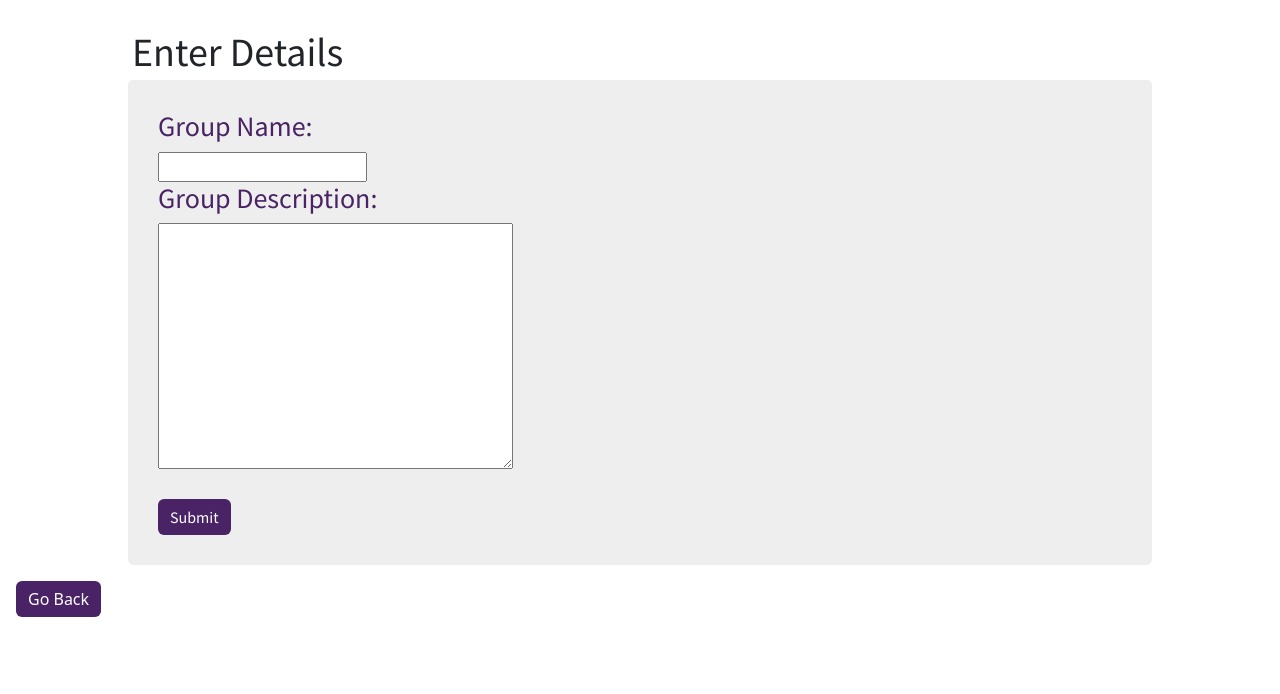
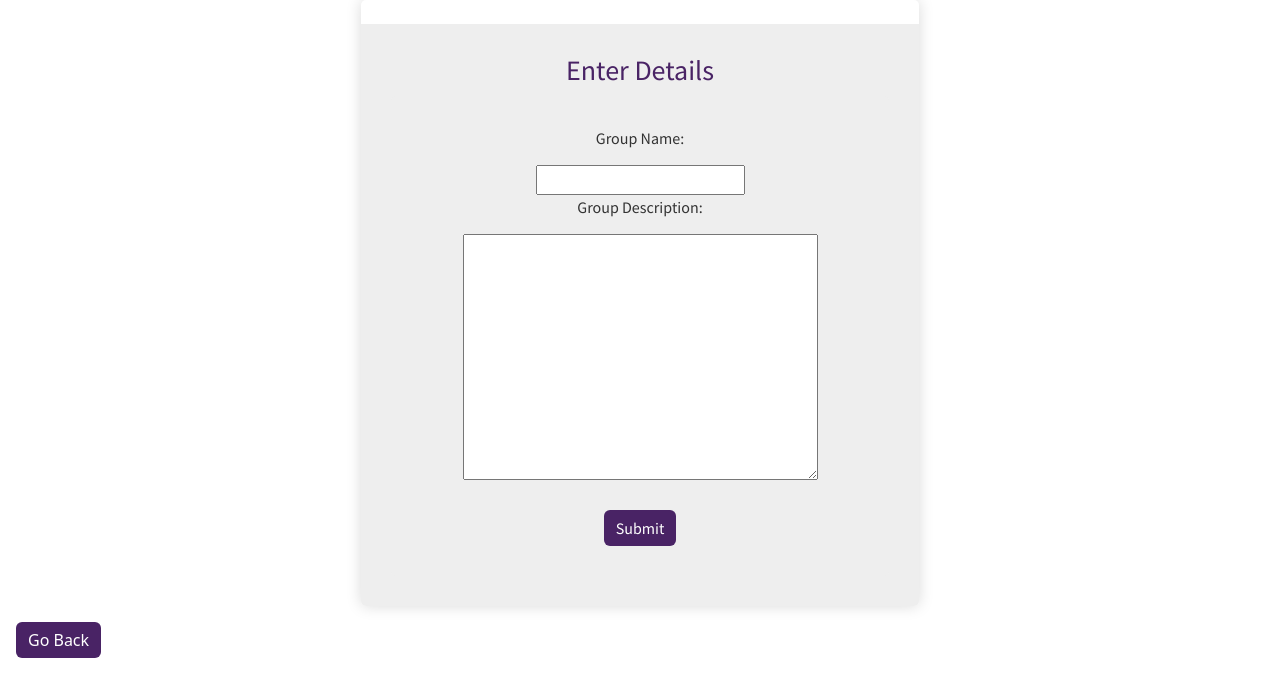
Before and after one commit to bradleypeterson/Server_Manager, a Django app: template Server_Manager/group/templates/group/createGroup.html in a window 1280 px wide. Shown: the part 106-800 px from the top of the page. Run offline with Django 4.2, Linux system fonts and the light colour scheme; the template is opened without the code that fills it: values that come from a table or form of the project are taken from there, others are empty.

```diff
--- a/Server_Manager/Server_Manager/urls.py
+++ b/Server_Manager/Server_Manager/urls.py
@@ -24,7 +24,7 @@ from courses.views import createCourse
 from courses.views import destroy
 from courses.views import update
 from project.views import createProject, updateProject, projectDetail, deleteProject
-from group.views import createGroup, editGroup, destroyGroup, groupDetail, updateGroup, generateUser, deleteCredentials
+from group.views import *
 
 from user import views as user_views
 
@@ -61,5 +61,6 @@ urlpatterns = [
     path('createproject/<int:id>', createProject, name='createProject'),
     path('deleteproject/<int:id>', deleteProject, name="deleteProject"),
     path('updateproject/<int:id>', updateProject, name="updateProject"),
+    path('studentLogin', studentLogin, name="studentLogin"),
 
 ]
--- a/Server_Manager/courses/templates/courses/detail.html
+++ b/Server_Manager/courses/templates/courses/detail.html
@@ -56,7 +56,7 @@
                         <br>
                         <a href="{% url 'editGroup' group.id %}" class="btn btn-outline-primary btn-sm">Edit</span></a>
                         |
-                        <a href="{% url 'deleteGroup' group.id %}" class="btn btn-outline-primary btn-sm"
+                        <a href="{% url 'deleteGroup' group.id %}" class="btn btn-outline-danger btn-sm"
                            onclick="alert('Course Successfully Deleted')">Delete</a>
                         </p>
                     </div>
--- a/Server_Manager/group/templates/group/createGroup.html
+++ b/Server_Manager/group/templates/group/createGroup.html
@@ -1,26 +1,26 @@
 
 {% extends 'base.html' %}
 {% block body %}
-<form method="POST" action="{% url 'createGroup' course.id %}">
+<div class="container text-center">
+<form method="POST" class="course-form" action="{% url 'createGroup' course.id %}">
         {% csrf_token %}
 <br>
-    <div class="model-display">
-        <h1 class=" display-6 m-1">
-        Enter Details
-        </h1>
+
+    <div class="course-form__content">
+            <h3 class="course-header">Enter Details</h3>
         <div class="model-display__content">
-            <h3 class="course-header">Group Name:</h3>
+            <div class="course-form__header">Group Name:</div>
             {{ form.groupName }}
             <br>
 
-            <h3 class="course-header">Group Description:</h3>
+            <div class="course-form__header">Group Description:</div>
             {{ form.groupDescription }}
             <br>
             <br>
             <button type="submit" class="btn btn-dark">Submit</button>
         </div>
     </div>
-
+</div>
 </form>
 
 <p>
--- a/Server_Manager/group/templates/group/groupDetail.html
+++ b/Server_Manager/group/templates/group/groupDetail.html
@@ -24,10 +24,10 @@
     <div class="model-display__content">
         <h3 class="course-header">Group</h3>
         <hr>
-        <p class="bg-white lead">{{group.groupName}}</p>
+        <p class="bg-white lead rounded">{{group.groupName}}</p>
         <h3 class="course-header">Description</h3>
         <hr>
-        <p class="bg-white lead">{{group.groupDescription}}</p>
+        <p class="bg-white lead rounded">{{group.groupDescription}}</p>
         <h3 class="course-header">Credentials</h3>
         <hr>
                     <!-- Credentials -->
@@ -37,7 +37,7 @@
         <td>{{ testUser.username }}</td>
         <td>{{ testUser.firstname }}</td>
         <td>{{ testUser.lastname }}</td>
-        <td><a href="deleteCredentials/{{ testUser.id }}">delete</a></td>
+        <td><a href="deleteCredentials/{{ testUser.id }}" class="btn btn-outline-danger">Delete</a></td>
         </tr>
         {% endfor %}
         </table>
--- a/Server_Manager/website/templates/website/professorHome.html
+++ b/Server_Manager/website/templates/website/professorHome.html
@@ -24,7 +24,7 @@
                 </h3>
                 <br>
                 <a href="{% url 'updateProf' course.id %}" class="btn btn-outline-primary btn-sm">Edit</span></a> |
-                <a href="{% url 'deleteProf' course.id %}" class="btn btn-outline-primary btn-sm">Delete</a>
+                <a href="{% url 'deleteProf' course.id %}" class="btn btn-outline-danger btn-sm">Delete</a>
                 </p>
             </div>
         </div>
```
Also changed, not shown: Server_Manager/group/templates/group/studentLogin.html (added, +31 -0 lines), Server_Manager/group/views.py (+21 -0 lines).
